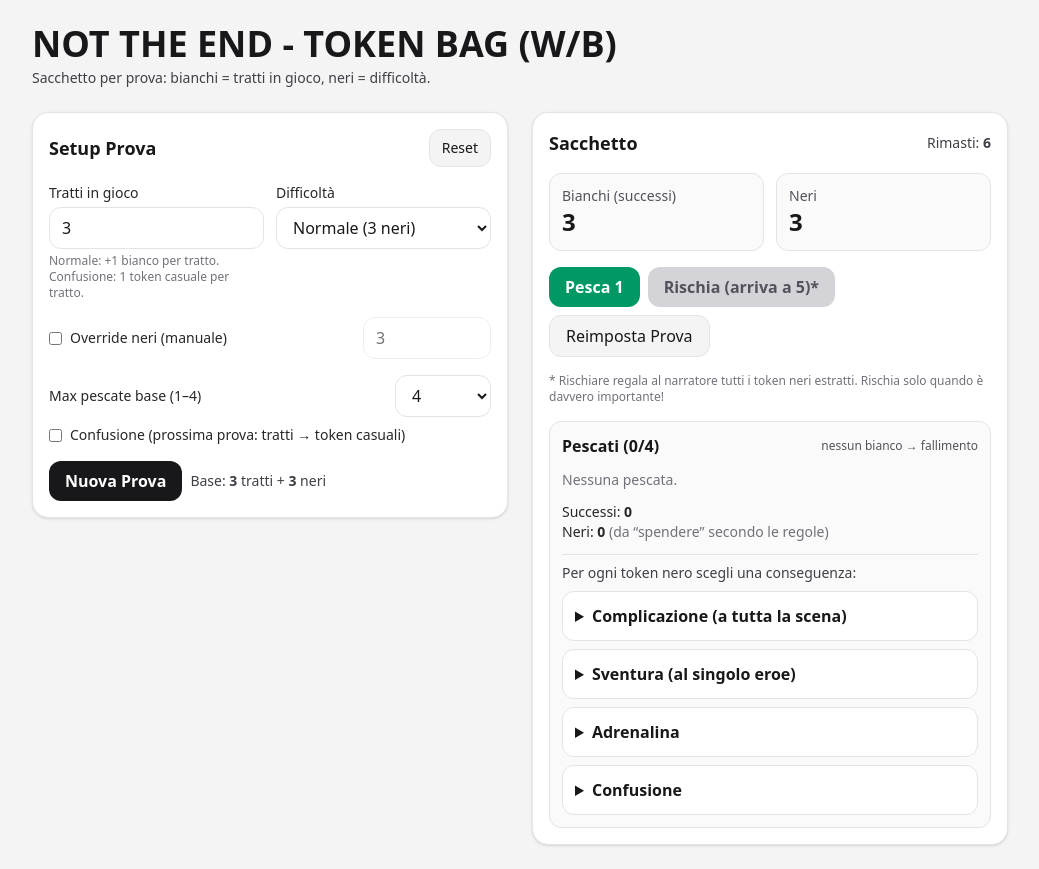
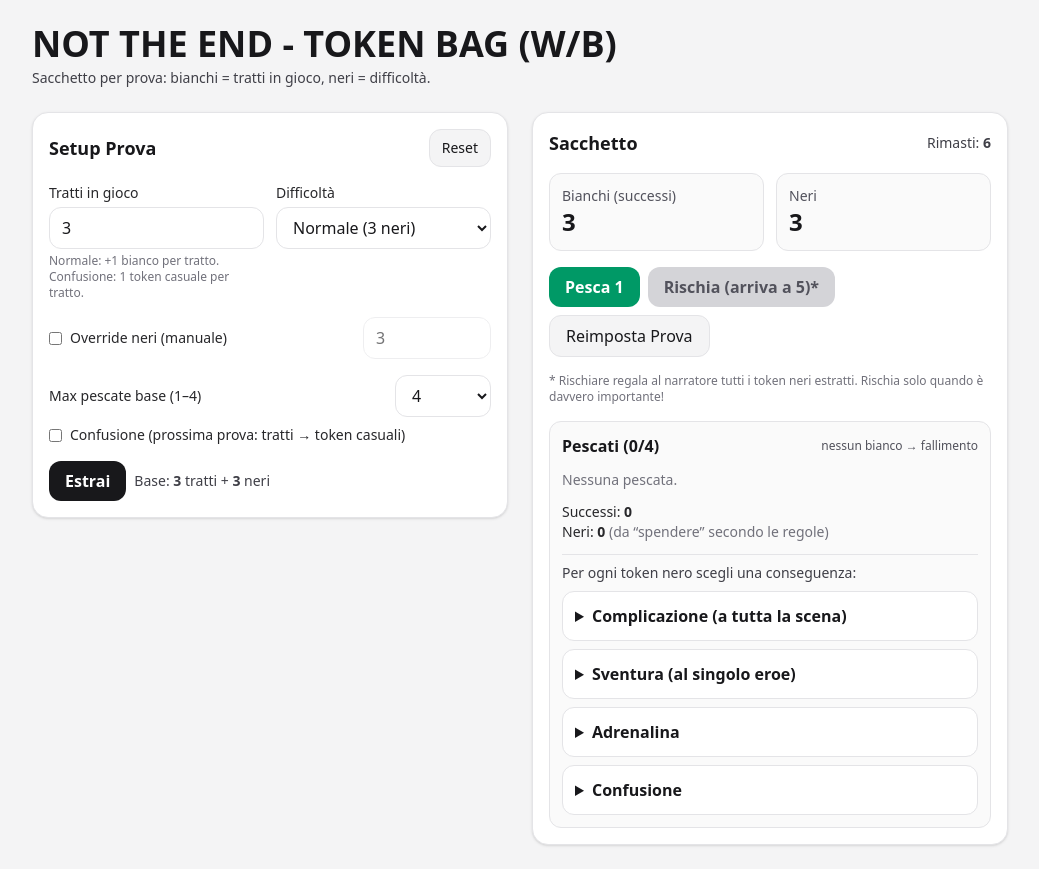
Before and after one commit to amnuve17/nte-online-tool, a React (Vite) app: page / in a window 1280 px wide. Shown: the whole page, without its empty margins (120-1159 px from the left). Built offline with nearby package versions, Linux system fonts and the light colour scheme.

Commit message:
Nuova prova -> Estrai

```diff
--- a/src/App.jsx
+++ b/src/App.jsx
@@ -278,7 +278,7 @@ export default function App() {
                 onClick={newTest}
                 className="px-4 py-2 rounded-xl bg-zinc-900 text-white hover:bg-zinc-800 font-semibold"
               >
-                Nuova Prova
+                Estrai
               </button>
 
               <div className="text-sm text-zinc-700">
```
